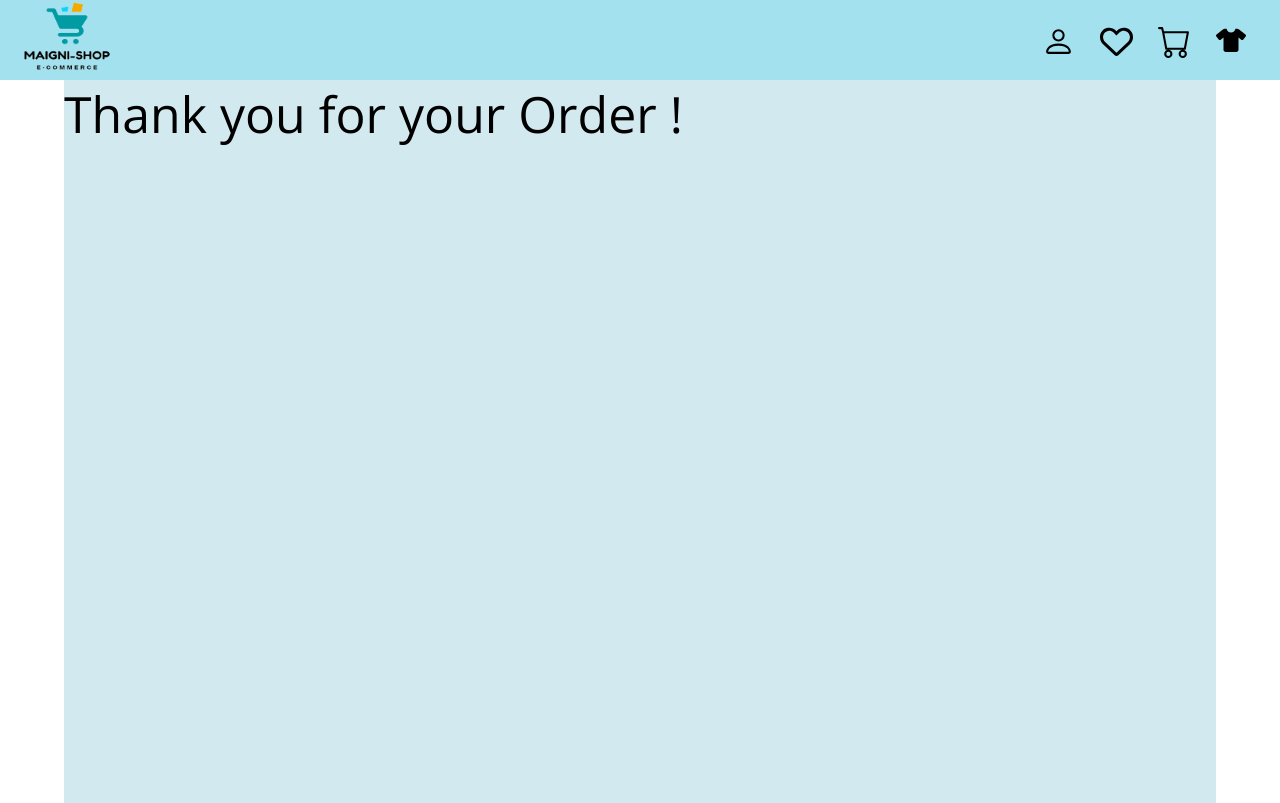
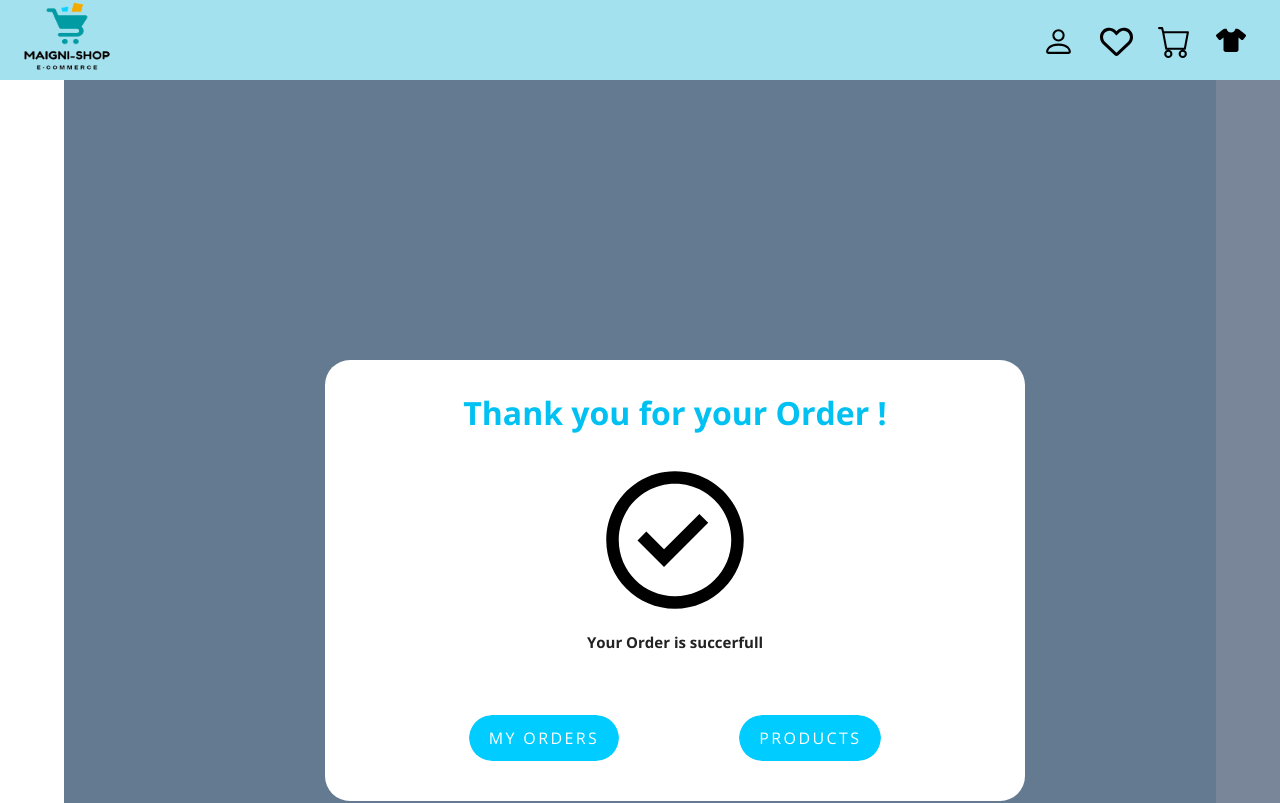
Before and after one commit to Maxioliva/Ecommerce101, a React app: page /ordersuccess in a window 1280 px wide. Shown: the top 803 px of the page. Built offline with nearby package versions, Linux system fonts and the light colour scheme; no server answers.

Commit message:
End changes

```diff
--- a/src/client/components/pages/ordersuccess/index.tsx
+++ b/src/client/components/pages/ordersuccess/index.tsx
@@ -1,9 +1,44 @@
+import { NavLink } from 'react-router-dom';
+import PreviousOrders from '../../molecules/orders';
+import { CartPage } from '../cart';
 import './style.scss';
 
 const Ordersuccers = () => {
     return (
-        <div className="order">
-            Thank you for your Order !
+        <div className='order'>
+            <div className="order__container">
+                <h1 className='order__h1'>Thank you for your Order !</h1>
+                <svg
+                    width="150"
+                    height="150"
+                    viewBox="0 0 24 24"
+                    fill="none"
+                    xmlns="http://www.w3.org/2000/svg"
+                >
+                    <path
+                        d="M10.2426 16.3137L6 12.071L7.41421 10.6568L10.2426 13.4853L15.8995 7.8284L17.3137 9.24262L10.2426 16.3137Z"
+                        fill="currentColor"
+                    />
+                    <path
+                        fill-rule="evenodd"
+                        clip-rule="evenodd"
+                        d="M1 12C1 5.92487 5.92487 1 12 1C18.0751 1 23 5.92487 23 12C23 18.0751 18.0751 23 12 23C5.92487 23 1 18.0751 1 12ZM12 21C7.02944 21 3 16.9706 3 12C3 7.02944 7.02944 3 12 3C16.9706 3 21 7.02944 21 12C21 16.9706 16.9706 21 12 21Z"
+                        fill="currentColor"
+                    />
+                </svg>
+                <div>
+                    <h2 className='order__h2'>Your Order is succerfull</h2>
+                </div>
+
+                <div className='order__buttonContainer'>
+                    <NavLink to={'/orders'} className='order__button'>
+                        My Orders
+                    </NavLink>
+                    <NavLink to={'/products'} className='order__button'>
+                        Products
+                    </NavLink>
+                </div>
+            </div>
         </div>
     )
 }
--- a/src/client/components/pages/ordersuccess/style.scss
+++ b/src/client/components/pages/ordersuccess/style.scss
@@ -1,5 +1,93 @@
+$color: #0cf;
+
+
 .order {
-    position: fixed;
-    font-size: 50px;
+    width: 1223px;
+    height: 1000px;
+    background-color: var(--ds-background-blanket, rgba(9, 30, 66, 0.54));
+    display: flex;
+    align-items: center;
+
+
+    &__container {
+        background-color: white;
+        width: 700px;
+        height: 441px;
+        text-align: center;
+        margin: 261px;
+        border-radius: 25px;
+
+    }
+
+    &__h1 {
+        color: #00c1f1;
+        margin: 31px;
+    }
+
+
+
+    &__h2 {
+        font-size: 15px;
+        font-family: 'Open Sans';
+        color: #222222;
+    }
+
+    &__buttonContainer {
+        margin: 60px;
+    }
+
+    &__button {
+        text-decoration: none;
+        cursor: pointer;
+        margin: 3px 60px;
+        display: inline-block;
+        padding: .75rem 1.25rem;
+        border-radius: 10rem;
+        border-color: white;
+        color: #fff;
+        text-transform: uppercase;
+        font-size: 1rem;
+        letter-spacing: .15rem;
+        transition: all .3s;
+        position: relative;
+        overflow: hidden;
+        z-index: 1;
+
+        &:after {
+            content: '';
+            position: absolute;
+            bottom: 0;
+            left: 0;
+            width: 100%;
+            height: 100%;
+            background-color: $color;
+            border-radius: 10rem;
+            z-index: -2;
+        }
+
+        &:before {
+            content: '';
+            position: absolute;
+            bottom: 0;
+            left: 0;
+            width: 0%;
+            height: 100%;
+            background-color: darken($color, 15%);
+            transition: all .3s;
+            border-radius: 10rem;
+            z-index: -1;
+        }
+
+        &:hover {
+            color: #fff;
+
+            &:before {
+                width: 100%;
+            }
+        }
+    }
+
+
+
 
 }
--- a/src/client/components/pages/payment/index.tsx
+++ b/src/client/components/pages/payment/index.tsx
@@ -22,6 +22,7 @@ const Payment = () => {
   const submitHandler = async (values: typeof initialValues) => {
     await updatePayment(user.id, values.picked);
     await getOrder(user.id);
+    navigate('/ordersuccess');
   };
 
   return (
@@ -54,7 +55,7 @@ const Payment = () => {
             </div>
             <div className="payment__textbutton">Picked: {values.picked}</div>
 
-            <button className="payment__button" type="submit" onClick={() => navigate('/ordersuccess')}>
+            <button className="payment__button" type="submit">
               Confirm Payment
             </button>
           </Form>
```
